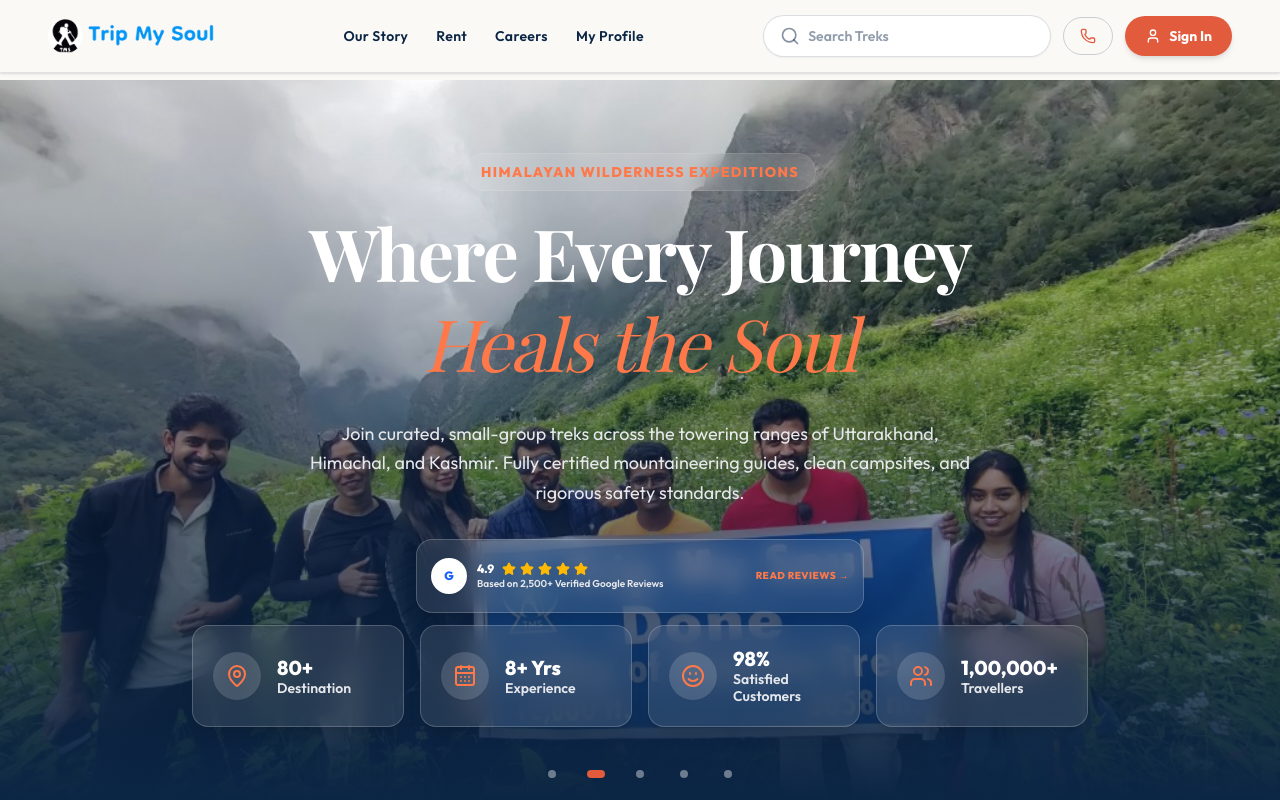
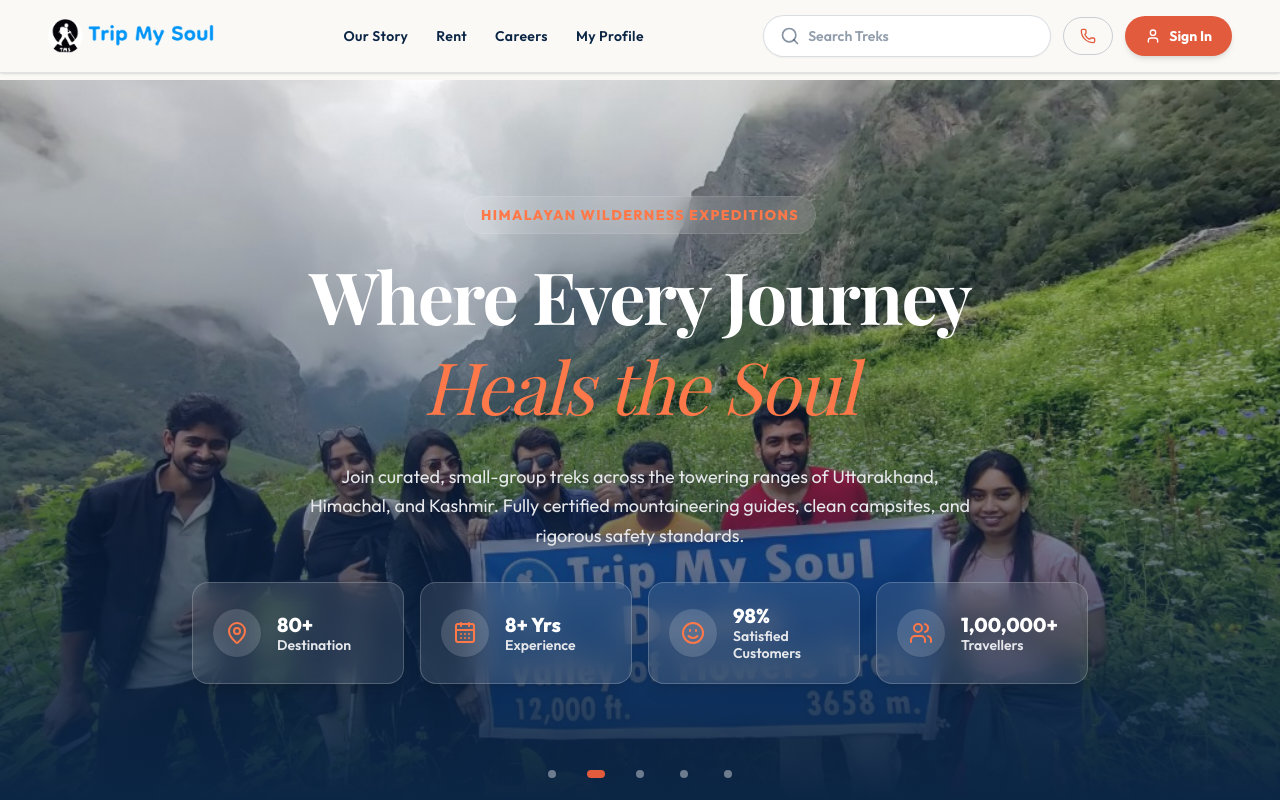
Before and after one commit to orgtripmysoul-cloud/trip_my_soul, a Next.js app: page / in a window 1280 px wide. Shown: the top 800 px of the page. Built offline with nearby package versions, Linux system fonts and the light colour scheme; grey boxes are pictures that could not be loaded; a web font is replaced by a local one.

Commit message:
refactor: remove Google Review placard for a cleaner HeroSection design

```diff
--- a/src/components/HeroSection.tsx
+++ b/src/components/HeroSection.tsx
@@ -174,31 +174,6 @@ export default function HeroSection() {
           transition={{ delay: 0.7, duration: 0.5 }}
           className="w-full mx-auto space-y-3"
         >
-          {/* Placard 1 — Google Review */}
-          <div className="bg-white/10 backdrop-blur-md border border-white/20 rounded-2xl p-3.5 flex items-center justify-between text-left gap-2 sm:gap-3 shadow-lg max-w-md mx-auto">
-            <div className="flex items-center gap-2.5 min-w-0 flex-1">
-              <div className="w-9 h-9 rounded-full bg-white text-blue-600 font-black text-xs flex items-center justify-center shrink-0 shadow-xs">
-                G
-              </div>
-              <div className="min-w-0">
-                <div className="flex items-center gap-1 text-amber-400 text-xs">
-                  <span className="font-extrabold text-white mr-1 text-xs">4.9</span>
-                  {[...Array(5)].map((_, i) => (
-                    <Star key={i} className="w-3.5 h-3.5 fill-current shrink-0" />
-                  ))}
-                </div>
-                <span className="text-[10px] text-gray-200 font-semibold block leading-snug">
-                  Based on 2,500+ Verified Google Reviews
-                </span>
-              </div>
-            </div>
-            <a
-              href="#reviews"
-              className="text-[10px] font-extrabold text-brand-dusk-orange uppercase tracking-wider hover:underline shrink-0 min-h-[44px] flex items-center text-right"
-            >
-              Read Reviews →
-            </a>
-          </div>
 
           {/* Placards 2-5 — Destination · Experience · Satisfied Customers · Travellers */}
           <div className="grid grid-cols-2 sm:grid-cols-4 gap-3 sm:gap-4 max-w-md sm:max-w-4xl mx-auto">
```
